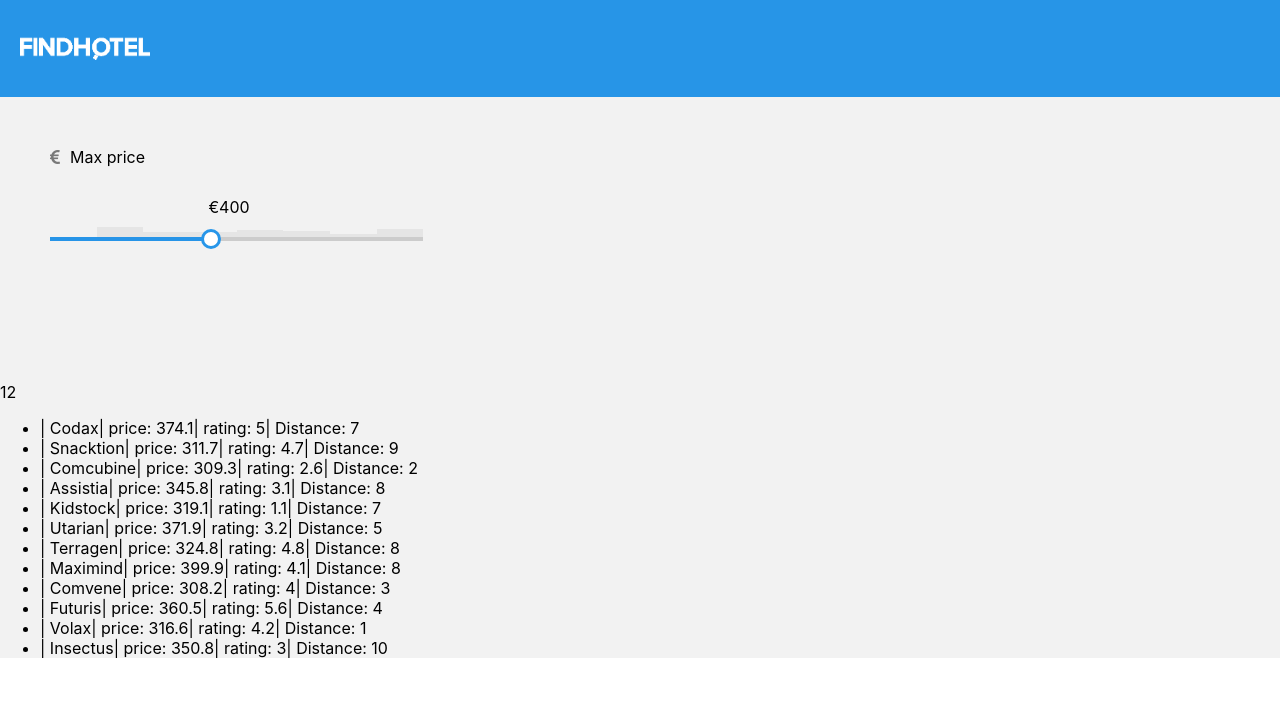
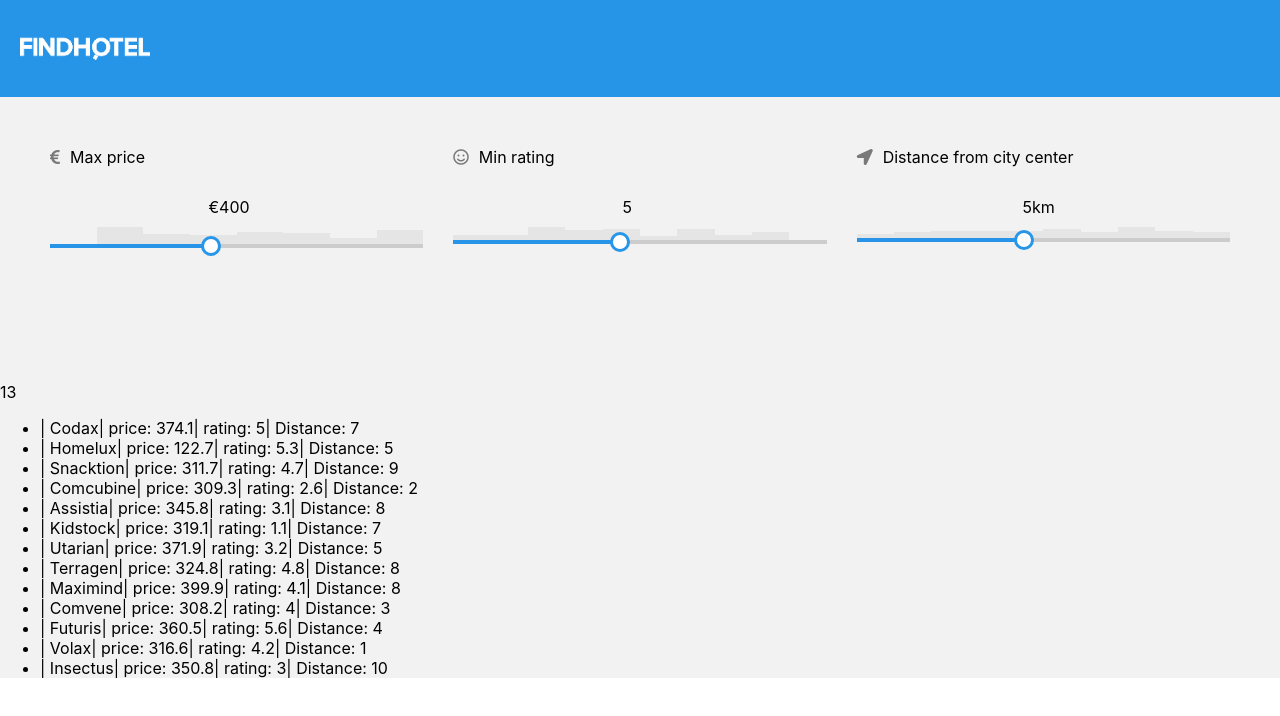
Before and after one commit to cassiohalmeida/find-hotel, a React (Create React App) app: page / in a window 1280 px wide. Shown: the top 716 px of the page. Built offline with nearby package versions, Linux system fonts and the light colour scheme.

Commit message:
Make filter to create the size of data in filter

```diff
--- a/src/components/SliderFilter.js
+++ b/src/components/SliderFilter.js
@@ -1,5 +1,6 @@
 import React from "react";
 import styled, { css } from "styled-components";
+import { priceBetweenFilter, ratingFilter, distanceFilter } from "../selectors";
 
 const SliderTitle = styled.div`
   i {
@@ -79,17 +80,32 @@ const SliderFilter = props => {
   }
   const dataListFilter = () => {
     const result = [];
-    for (let i = props.min; i <= props.max; i = i + 100) {
-      let size = props.dataList.filter(hotel => {
-        return (
-          Math.trunc(hotel.price) >= i - 100 && Math.trunc(hotel.price) <= i
-        );
-      });
 
-      result.push({
-        value: i,
-        qty: size.length
-      });
+    if (props.type === "money") {
+      for (let i = props.min; i <= props.max; i = i + props.step) {
+        let size = props.data.filter(hotel => {
+          let minPrice = i - props.step;
+          let maxPrice = i;
+          return priceBetweenFilter(hotel, minPrice, maxPrice);
+        });
+        result.push({
+          value: i,
+          qty: size.length
+        });
+      }
+    } else {
+      for (let i = props.min; i <= props.max; i++) {
+        let size = props.data.filter(hotel => {
+          if (props.type == 'rating') {
+            return ratingFilter(hotel, i);
+          }
+          return distanceFilter(hotel, i);
+        });
+        result.push({
+          value: i,
+          qty: size.length
+        });
+      }
     }
     console.log(result);
     return result;
@@ -106,7 +122,7 @@ const SliderFilter = props => {
           <div
             style={{
               display: "grid",
-              gridTemplateColumns: "repeat(8,1fr)",
+              gridTemplateColumns: `repeat(${props.max / props.step}, 1fr)`,
               alignItems: "baseline"
             }}
           >
@@ -115,19 +131,19 @@ const SliderFilter = props => {
                 key={hotel._id}
                 style={{
                   width: 100 + "%",
-                  height: hotel.qty / 1.5 + "px",
+                  height: hotel.qty + "px",
                   backgroundColor: "#e5e5e5"
                 }}
               />
             ))}
           </div>
-          <div style={{marginTop: -15 + 'px'}}>
+          <div style={{ marginTop: -15 + "px" }}>
             <Slider
               type="range"
               defaultValue={props.defaultValue}
               min={props.min}
               max={props.max}
-              step="100"
+              step={props.step}
               onInput={e => {
                 props.onInput(e.target.value);
               }}
--- a/src/containers/FiltersContainer.js
+++ b/src/containers/FiltersContainer.js
@@ -12,14 +12,19 @@ const StyledFiltersContainer = styled.div`
 `;
 
 const FiltersContainer = props => {
+  // PRICE FILTERS
   const [filterPrice, setFilterPrice] = useState(400);
+  const [priceStep, setPriceStep] = useState(100);
+  // RATING FILTERS
   const [filterRating, setFilterRating] = useState(5);
+  // DISTANCE FILTERS
   const [filterDistance, setFilterDistance] = useState(5);
   useEffect(() => {
     props.filterHotels({
       price: filterPrice,
+      priceStep,
       rating: filterRating,
-      distance_center: filterDistance
+      distanceCenter: filterDistance,
     });
   });
   return (
@@ -31,18 +36,20 @@ const FiltersContainer = props => {
         onInput={setFilterPrice}
         min={100}
         max={800}
+        step={priceStep}
         id="filterPrice"
-        dataList={props.hotels}
+        data={props.hotels}
       />
-      {/* <SliderFilter
+      <SliderFilter
         type="rating"
         title="Min rating"
         defaultValue={filterRating}
         onInput={setFilterRating}
         min={1}
         max={10}
+        step={1}
         id="filterRating"
-        dataList={props.hotels}
+        data={props.hotels}
       />
       <SliderFilter
         type="distance"
@@ -51,9 +58,10 @@ const FiltersContainer = props => {
         onInput={setFilterDistance}
         min={1}
         max={10}
+        step={1}
         id="filterDistance"
-        dataList={props.hotels}
-      /> */}
+        data={props.hotels}
+      />
     </StyledFiltersContainer>
   );
 };
@@ -67,8 +75,9 @@ const mapDispatchToProps = dispatch => ({
     dispatch({
       type: "SET_VISIBILITY_FILTER",
       price: data.price,
+      priceStep: data.priceStep,
       rating: data.rating,
-      distance_center: data.distance_center
+      distanceCenter: data.distanceCenter
     });
   }
 });
--- a/src/selectors/index.js
+++ b/src/selectors/index.js
@@ -2,6 +2,21 @@ import { createSelector } from "reselect";
 
 const hotels = state => state.hotels;
 const visibilityFilter = state => state.visibilityFilter;
+
+export const priceBetweenFilter = (hotel, minPrice, maxPrice) => {
+  return (
+    Math.trunc(hotel.price) >= minPrice &&
+    Math.trunc(hotel.price) <= maxPrice
+  );
+};
+
+export const ratingFilter = (hotel, rating) => {
+  return Math.trunc(hotel.review_rating.rating) == rating;
+};
+
+export const distanceFilter = (hotel, distanceCenter) => {
+  return hotel.distance_center == distanceCenter;
+};
 
 export const getFilteredHotels = createSelector(
   hotels,
@@ -9,7 +24,9 @@ export const getFilteredHotels = createSelector(
   (hotels, visibilityFilter) => {
     return hotels.filter(hotel => {
       return (
-        hotel.price >= visibilityFilter.price - 100 && hotel.price <= visibilityFilter.price
+        priceBetweenFilter(hotel, visibilityFilter.price - visibilityFilter.priceStep, visibilityFilter.price) ||
+        ratingFilter(hotel, visibilityFilter.rating) &&
+        distanceFilter(hotel, visibilityFilter.distanceCenter)
       );
     });
   }
```
